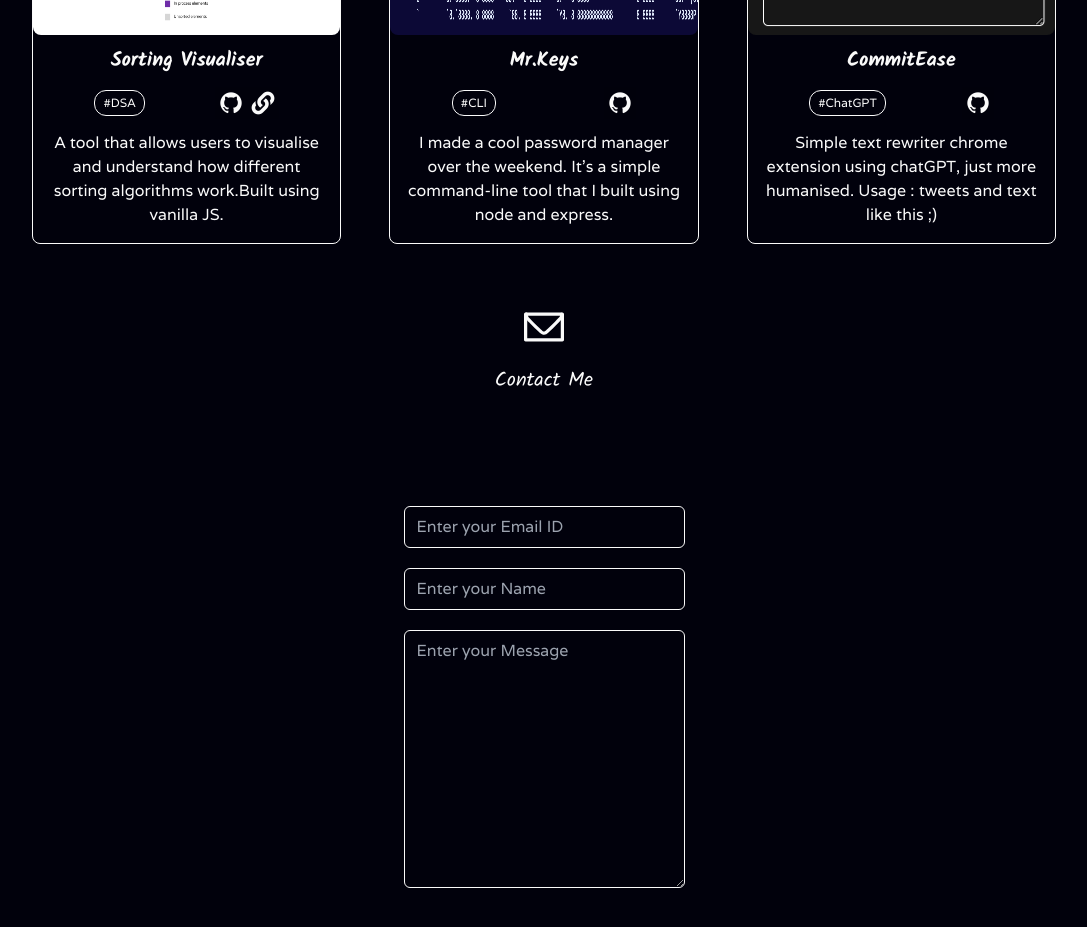
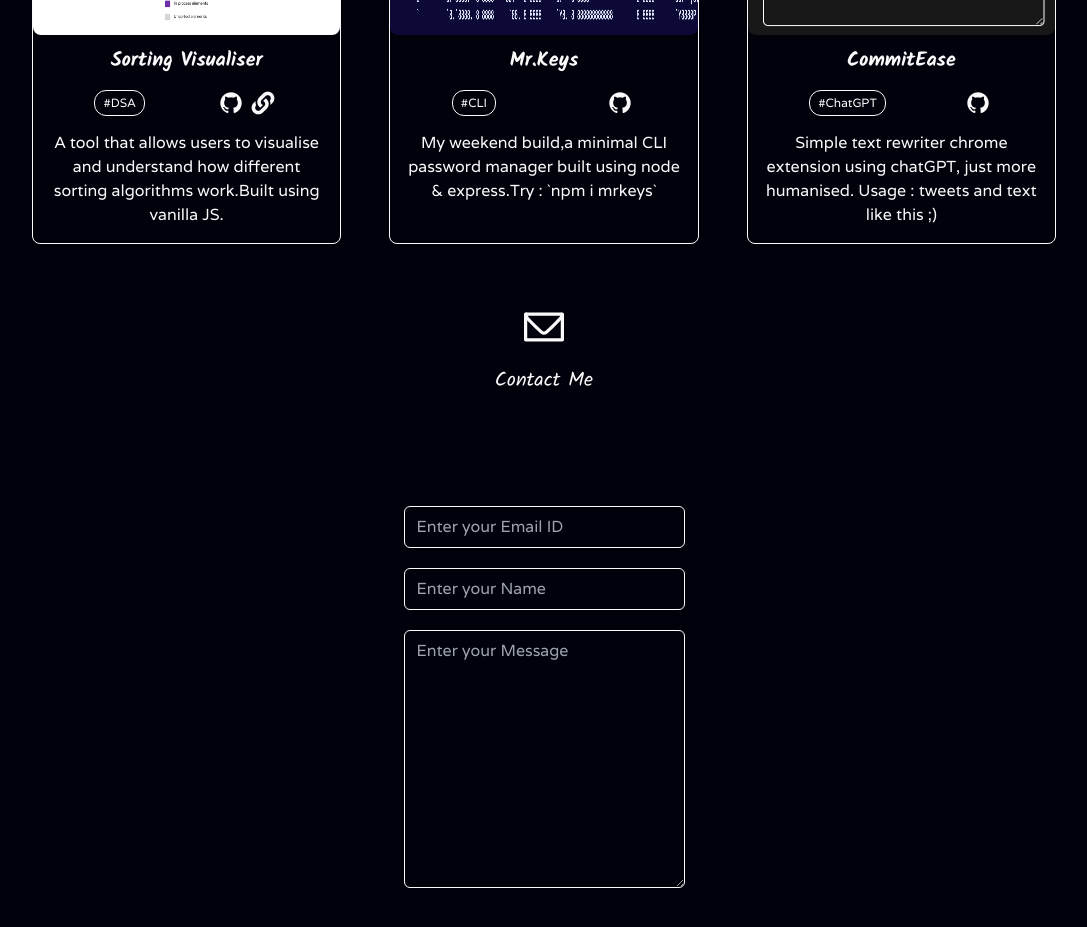
Before and after one commit to SrinivasJoshi/new-portfolio, a Next.js app: page / in a window 1280 px wide. Shown: the part 3040-3967 px from the top of the page, without its empty margins (96-1183 px from the left). Built offline with nearby package versions, Linux system fonts and the light colour scheme.

Commit message:
mrkeys description updated

```diff
--- a/components/Projects.jsx
+++ b/components/Projects.jsx
@@ -49,7 +49,7 @@ const Projects = () => {
 			image: '/images/project-images/5.png',
 			tag: '#CLI',
 			description:
-				"I made a cool password manager over the weekend. It's a simple command-line tool that I built using node and express.",
+				'My weekend build,a minimal CLI password manager built using node & express.Try : `npm i mrkeys` ',
 			github_url: 'https://github.com/SrinivasJoshi/password-manager',
 			site_url: '',
 		},
```
